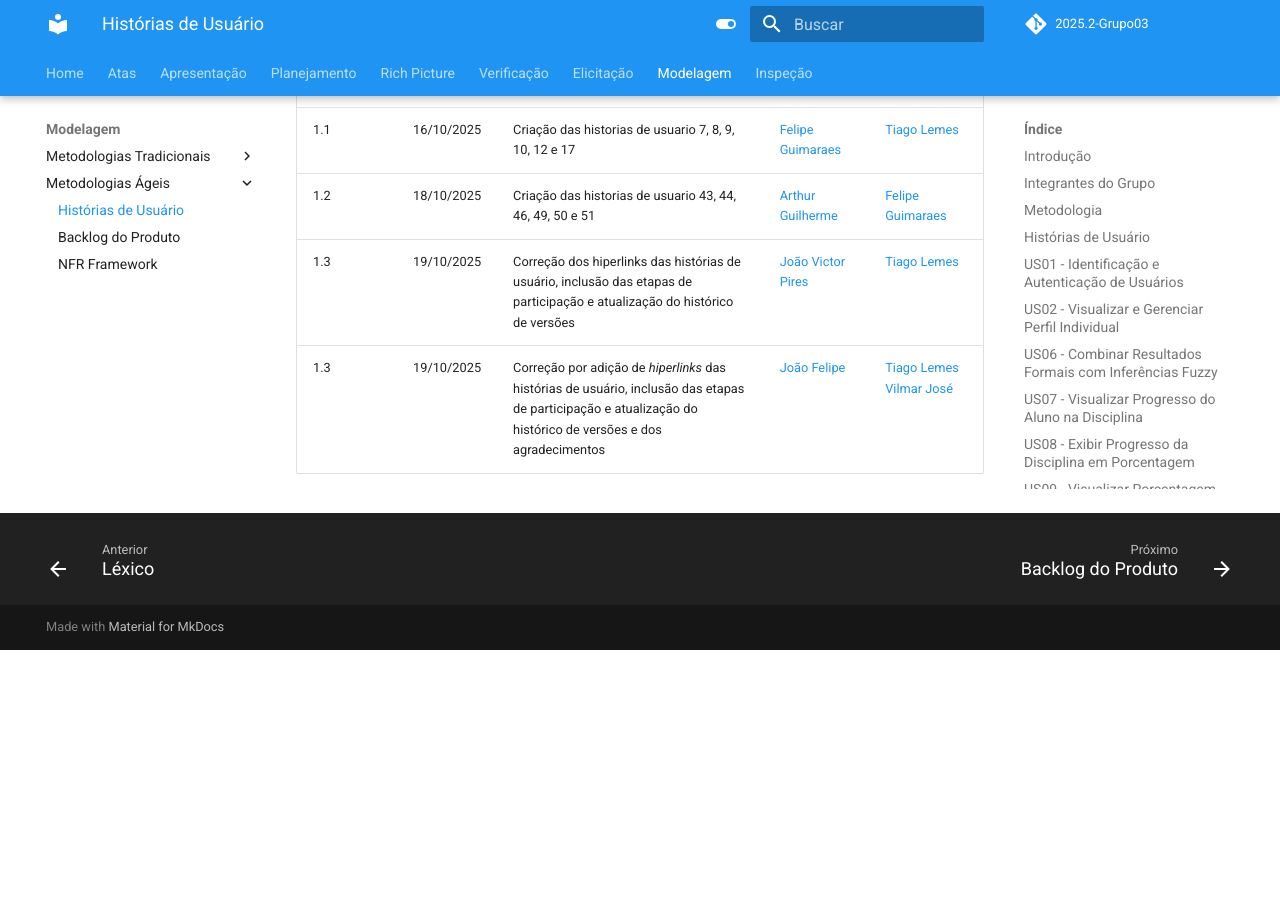
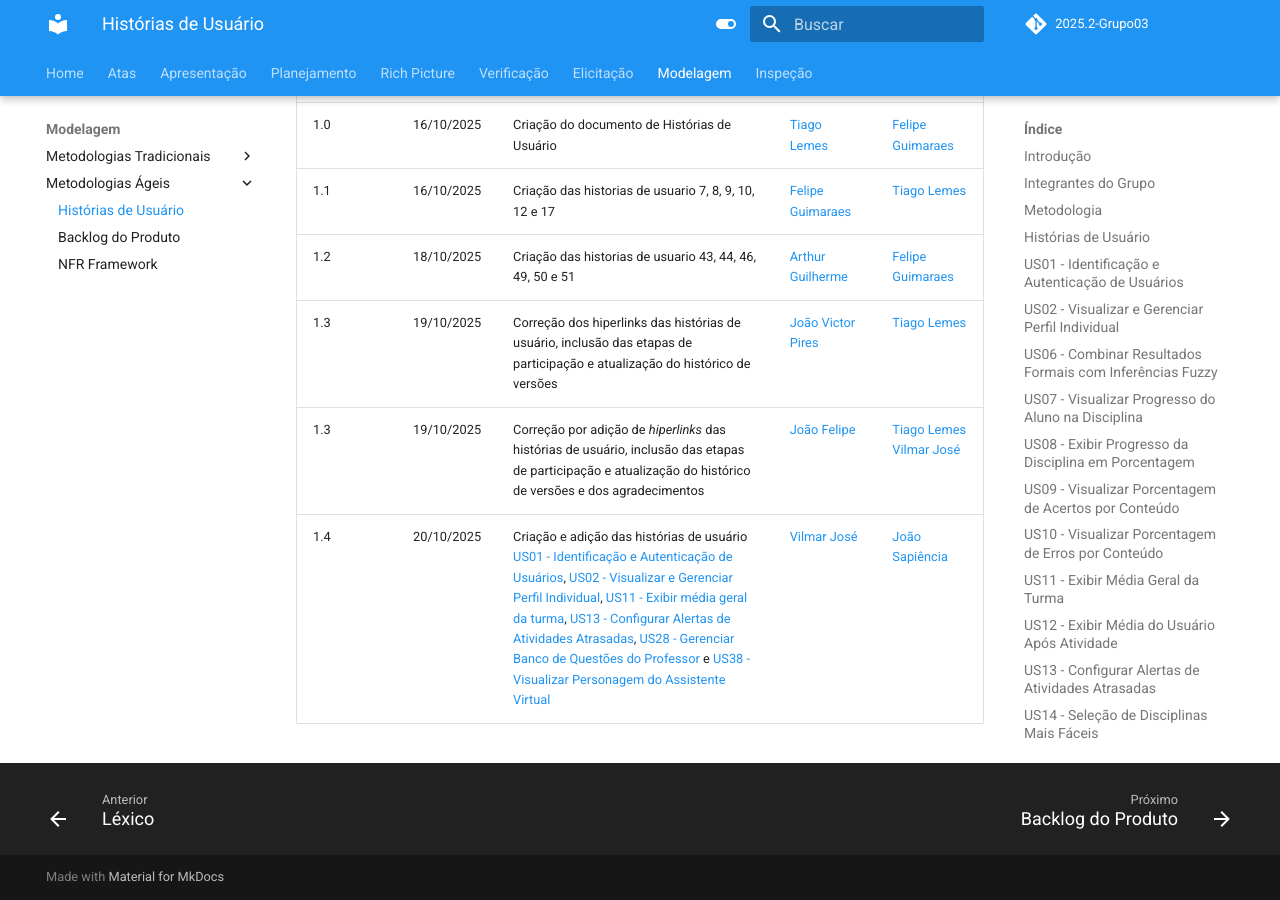
Before and after one commit to Requisitos-de-Software/2025.2-Grupo03, an MkDocs documentation site: the page built from docs/Modelagem/historias_de_usuario.md, in a window 1280 px wide and 900 px high, scrolled down 24253 px. Built offline with MkDocs 1.6.1 and Material for MkDocs 9.7.7, drawn with Linux system fonts in a browser that asks for light colours; comment, search, counter and statistics services are not loaded; before the commit the page ends 24903 px from its top, so only the background shows below that; some of the changed text lies outside the part shown.

Commit message:
ajuste na tabela de contribuição e histórico de versões

```diff
--- a/docs/Modelagem/historias_de_usuario.md
+++ b/docs/Modelagem/historias_de_usuario.md
@@ -15,7 +15,7 @@
 | [João Felipe](https://github.com/MrBolt2005) | Criação das histórias de usuário [US14](https://requisitos-de-software.github.io/2025.2-Grupo03/Modelagem/historias_de_usuario/#us14-selecao-de-disciplinas-mais-faceis), [US24](https://requisitos-de-software.github.io/2025.2-Grupo03/Modelagem/historias_de_usuario/#us24-calculo-do-desempenho-do-aluno), [US30](https://requisitos-de-software.github.io/2025.2-Grupo03/Modelagem/historias_de_usuario/#us30-direcionamento-sob-medida-de-materiais-aos-alunos), [US37](https://requisitos-de-software.github.io/2025.2-Grupo03/Modelagem/historias_de_usuario/#us37-inferencias-com-logica-fuzzy), [US42](https://requisitos-de-software.github.io/2025.2-Grupo03/Modelagem/historias_de_usuario/#us42-notificacao-de-conteudos-mais-dificeis) e [US47](https://requisitos-de-software.github.io/2025.2-Grupo03/Modelagem/historias_de_usuario/#us47-informacoes-sobre-horarios-e-locais-de-monitoria). |
 | [João Sapiência](https://github.com/JoaoSapiencia) |   |
 | [Tiago Lemes](https://github.com/TiagoTeixeira-2005) | Criação do documento de Histórias de Usuário e criação das histórias de usuário [US06 - Combinar Resultados Formais com Inferências Fuzzy](https://requisitos-de-software.github.io/2025.2-Grupo03/Modelagem/historias_de_usuario/#us06-combinar-resultados-formais-com-inferencias-fuzzy), [US15 - Enviar Notificações para Revisão de Conteúdos](https://requisitos-de-software.github.io/2025.2-Grupo03/Modelagem/historias_de_usuario/#us15-enviar-notificacoes-para-revisao-de-conteudos), [US18 - Definir Forma Preferida de Notificação](https://requisitos-de-software.github.io/2025.2-Grupo03/Modelagem/historias_de_usuario/#us18-definir-forma-preferida-de-notificacao), [US19 - Enviar Notificação sobre Prazo de Entrega de Atividade](https://requisitos-de-software.github.io/2025.2-Grupo03/Modelagem/historias_de_usuario/#us19-enviar-notificacao-sobre-prazo-de-entrega-de-atividade), [US21 - Exibir Dados e Informações Analíticas](https://requisitos-de-software.github.io/2025.2-Grupo03/Modelagem/historias_de_usuario/#us21-exibir-dados-e-informacoes-analiticas) e [US22 - Gerar Análises em Tempo Real com Gráficos](https://requisitos-de-software.github.io/2025.2-Grupo03/Modelagem/historias_de_usuario/#us22-gerar-analises-em-tempo-real-com-graficos) |
-| [Vilmar José](https://github.com/VilmarFagundes) | Criação das histórias de usuário [US01]() |
+| [Vilmar José](https://github.com/VilmarFagundes) | Criação das histórias de usuário [US01 - Identificação e Autenticação de Usuários](https://requisitos-de-software.github.io/2025.2-Grupo03/Modelagem/historias_de_usuario/#us01-identificacao-e-autenticacao-de-usuarios), [US02 - Visualizar e Gerenciar Perfil Individual](https://requisitos-de-software.github.io/2025.2-Grupo03/Modelagem/historias_de_usuario/#us02-visualizar-e-gerenciar-perfil-individual), [US11 - Exibir média geral da turma](https://requisitos-de-software.github.io/2025.2-Grupo03/Modelagem/historias_de_usuario/#us11-exibir-media-geral-da-turma), [US13 - Configurar Alertas de Atividades Atrasadas](https://requisitos-de-software.github.io/2025.2-Grupo03/Modelagem/historias_de_usuario/#us13-configurar-alertas-de-atividades-atrasadas), [US28 - Gerenciar Banco de Questões do Professor](https://requisitos-de-software.github.io/2025.2-Grupo03/Modelagem/historias_de_usuario/#us28-gerenciar-banco-de-questoes-do-professor) e [US38 - Visualizar Personagem do Assistente Virtual](https://requisitos-de-software.github.io/2025.2-Grupo03/Modelagem/historias_de_usuario/#us38-visualizar-personagem-do-assistente-virtual) |
 
 <div align="center"><strong>Autoria de <a href="https://github.com/TiagoTeixeira-2005">Tiago Lemes</a></strong></div>
 
@@ -43,7 +43,7 @@
 
 ## Histórias de Usuário
 
-## [US01](https://requisitos-de-software.github.io/2025.2-Grupo03/Modelagem/historias_de_usuario/%23us01-identificacao-e-autenticacao-de-usuarios) - Identificação e Autenticação de Usuários
+## [US01](https://requisitos-de-software.github.io/2025.2-Grupo03/Modelagem/historias_de_usuario/#us01-identificacao-e-autenticacao-de-usuarios) - Identificação e Autenticação de Usuários
 
 <div align="center"><strong>Tabela 3: US01</strong></div>
 
@@ -568,3 +568,4 @@
 | 1.2    | 18/10/2025 | Criação das historias de usuario 43, 44, 46, 49, 50 e 51 | [Arthur Guilherme](https://github.com/ArthurGuilher62)| [Felipe Guimaraes](https://github.com/felipegf1) |
 | 1.3    | 19/10/2025 | Correção dos hiperlinks das histórias de usuário, inclusão das etapas de participação e atualização do histórico de versões | [João Victor Pires](https://github.com/joaovpires) | [Tiago Lemes](https://github.com/TiagoTeixeira-2005) |
 | 1.3    | 19/10/2025 | Correção por adição de *hiperlinks* das histórias de usuário, inclusão das etapas de participação e atualização do histórico de versões e dos agradecimentos | [João Felipe](https://github.com/MrBolt2005) | [Tiago Lemes](https://github.com/TiagoTeixeira-2005) <rb> [Vilmar José](https://github.com/VilmarFagundes) |
+| 1.4    | 20/10/2025 | Criação e adição das histórias de usuário [US01 - Identificação e Autenticação de Usuários](https://requisitos-de-software.github.io/2025.2-Grupo03/Modelagem/historias_de_usuario/#us01-identificacao-e-autenticacao-de-usuarios), [US02 - Visualizar e Gerenciar Perfil Individual](https://requisitos-de-software.github.io/2025.2-Grupo03/Modelagem/historias_de_usuario/#us02-visualizar-e-gerenciar-perfil-individual), [US11 - Exibir média geral da turma](https://requisitos-de-software.github.io/2025.2-Grupo03/Modelagem/historias_de_usuario/#us11-exibir-media-geral-da-turma), [US13 - Configurar Alertas de Atividades Atrasadas](https://requisitos-de-software.github.io/2025.2-Grupo03/Modelagem/historias_de_usuario/#us13-configurar-alertas-de-atividades-atrasadas), [US28 - Gerenciar Banco de Questões do Professor](https://requisitos-de-software.github.io/2025.2-Grupo03/Modelagem/historias_de_usuario/#us28-gerenciar-banco-de-questoes-do-professor) e [US38 - Visualizar Personagem do Assistente Virtual](https://requisitos-de-software.github.io/2025.2-Grupo03/Modelagem/historias_de_usuario/#us38-visualizar-personagem-do-assistente-virtual) | [Vilmar José](https://github.com/VilmarFagundes) | [João Sapiência](https://github.com/JoaoSapiencia) |
```
